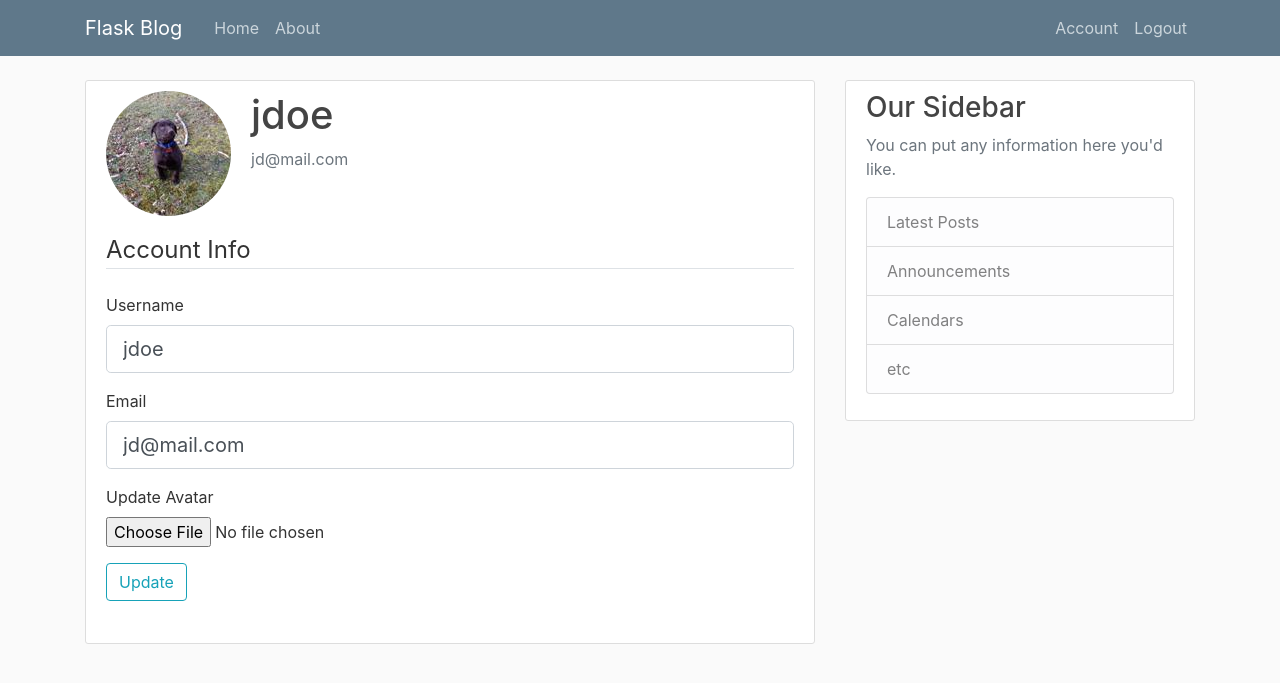
After one commit to mgivney/cs-flaskblog, a Flask app: page /account in a window 1280 px wide. The commit adds this page. Shown: the top 683 px of the page. Run offline with Flask 2, Linux system fonts and the light colour scheme; a user stored in the database is signed in; some libraries are stand-ins or nearby versions.

Commit message:
working app

```diff
--- a/flaskblog/__init__.py
+++ b/flaskblog/__init__.py
@@ -1,5 +1,7 @@
 from flask import Flask
 from flask_sqlalchemy import SQLAlchemy
+from flask_bcrypt import Bcrypt
+from flask_login import LoginManager
 import secrets
 
 app = Flask(__name__)
@@ -7,5 +9,9 @@ app.config['SECRET_KEY'] = secrets.token_hex(16)
 app.config['SQLALCHEMY_DATABASE_URI'] = 'sqlite:///blog.db'
 app.config['SQLALCHEMY_TRACK_MODIFICATIONS'] = False
 db = SQLAlchemy(app)
+bcrypt = Bcrypt(app)
+login_manager = LoginManager(app)
+login_manager.login_view = 'login'
+login_manager.login_message_category = 'info'
 
 from flaskblog import routes
--- a/flaskblog/forms.py
+++ b/flaskblog/forms.py
@@ -1,8 +1,12 @@
 from flask_wtf import FlaskForm
+from flask_wtf.file import FileField, FileAllowed
 from wtforms import StringField
 from wtforms.fields.core import BooleanField
 from wtforms.fields.simple import PasswordField, SubmitField
-from wtforms.validators import DataRequired, Email, EqualTo, Length
+from wtforms.validators import DataRequired, Email, EqualTo, Length, ValidationError
+from flaskblog.models import User
+from flask_login import current_user
+
 
 class RegistrationForm(FlaskForm):
     username = StringField('Username',
@@ -15,6 +19,14 @@ class RegistrationForm(FlaskForm):
             validators=[DataRequired(), EqualTo('password')])
     submit = SubmitField('Sign Up')
 
+    def validate_username(self, username):
+        if User.query.filter_by(username=username.data).first():
+           raise ValidationError('Username already exists.')
+
+    def validate_email(self, email):
+        if User.query.filter_by(email=email.data).first():
+           raise ValidationError(f'User already exists with email {self.email.data}.')
+
 
 
 class LoginForm(FlaskForm):
@@ -24,3 +36,23 @@ class LoginForm(FlaskForm):
             validators=[DataRequired()])
     remember = BooleanField('Remember Me')
     submit = SubmitField('Login')
+
+
+class AccountForm(FlaskForm):
+    username = StringField('Username',
+            validators=[DataRequired(), Length(min=2, max=20)])
+    email = StringField('Email',
+            validators=[DataRequired(), Email()])
+    picture = FileField('Update Avatar',
+            validators=[FileAllowed(['jpg','png'])])
+    submit = SubmitField('Update')
+
+    def validate_username(self, username):
+        if username.data != current_user.username:
+                if User.query.filter_by(username=username.data).first():
+                        raise ValidationError('Username already exists.')
+
+    def validate_email(self, email):
+        if email.data != current_user.email:
+                if User.query.filter_by(email=email.data).first():
+                        raise ValidationError(f'User already exists with email {self.email.data}.')
--- a/flaskblog/routes.py
+++ b/flaskblog/routes.py
@@ -1,7 +1,13 @@
-from flask import url_for, flash, redirect
+from flask import url_for, flash, redirect, request
 from flask.templating import render_template
-from flaskblog.forms import RegistrationForm, LoginForm
-from flaskblog import app
+from flask_login.utils import login_required, logout_user
+from flaskblog.forms import RegistrationForm, LoginForm, AccountForm
+from flaskblog import app, db, bcrypt
+from .models import User
+from flask_login import login_user, current_user
+import secrets
+import os
+from PIL import Image
 
 posts = [
     {
@@ -35,22 +41,80 @@ def about():
 
 @app.route('/register', methods=['GET', 'POST'])
 def register():
+    if current_user.is_authenticated:
+        return redirect(url_for('home'))
     form = RegistrationForm()
     if form.validate_on_submit():
-        flash(f'Account created for {form.username.data}!', 'success')
-        return redirect(url_for('home'))
+        hashed_password = bcrypt.generate_password_hash(form.password.data).decode('utf-8')
+        u = User(username=form.username.data,
+                 email=form.email.data,
+                 password=hashed_password)
+        u.save()
+        # db.session.add(u)
+        # db.session.commit()
+        flash(f'Account created for {form.username.data}! Please login', 'success')
+        return redirect(url_for('login'))
 
     return render_template('register.html', title='Register', form=form)
 
 
 @app.route('/login', methods=['GET', 'POST'])
 def login():
+    if current_user.is_authenticated:
+        return redirect(url_for('home'))
+
     form = LoginForm()
     if form.validate_on_submit():
-        if form.email.data == 'admin@blog.com' and form.password.data=='password':
-            flash(f'You have been logged in!', 'success')
-            return redirect(url_for('home'))
+        user = User.query.filter_by(email=form.email.data).first()
+        if user and bcrypt.check_password_hash(user.password, form.password.data):
+            login_user(user, remember=form.remember.data)
+            next_page = request.args.get('next')
+            return redirect(next_page) if next_page else redirect(url_for('home'))
         else:
-            flash(f'Login Unsuccessful. Please check username or password', 'danger')
+            flash(f'Login Unsuccessful. Please check email and password', 'danger')
 
     return render_template('login.html', title='Login', form=form)
+
+
+@app.route('/logout')
+def logout():
+    logout_user()
+    return redirect(url_for('home'))
+
+
+def save_picture(form_picture):
+    random_hex = secrets.token_hex(8)
+    # when we dont care about one of the values
+    # you can represent it as an underscore
+    _, fext = os.path.splitext(form_picture.filename)
+    pic_filename = f'{random_hex}{fext}'
+    picture_path = os.path.join(app.root_path, 'static/profile_pics', pic_filename)
+    output_size = (125,125)
+    i = Image.open(form_picture)
+    i.thumbnail(output_size)
+    i.save(picture_path)
+    return pic_filename
+
+
+@app.route('/account', methods=['GET', 'POST'])
+@login_required
+def account():
+    form = AccountForm()
+    if form.validate_on_submit():
+        if form.picture.data:
+            filename = save_picture(form.picture.data)
+            current_user.image_file = filename
+        current_user.username = form.username.data
+        current_user.email = form.email.data
+        current_user.save()
+        flash('Your account has been updated', 'success')
+        return redirect(url_for('account'))
+    elif request.method=='GET':
+        form.username.data = current_user.username
+        form.email.data = current_user.email
+
+    image_file = url_for('static', filename=f'profile_pics/{current_user.image_file}')
+    return render_template('account.html',
+                title='Account',
+                image_file=image_file,
+                form=form)
--- /dev/null
+++ b/flaskblog/templates/account.html
@@ -0,0 +1,64 @@
+{% extends 'layout.html' %}
+
+{% block content %}
+
+    <div class="content-section">
+        <div class="media">
+            <img class="rounded-circle account-img" src="{{image_file}}">
+            <div class="media-body">
+                <h2 class="account-heading">{{current_user.username}}</h2>
+                <p class="text-secondary">{{current_user.email}}</p>
+            </div>
+        </div>
+        <!-- FORM HERE -->
+        <form action="" method="post" enctype="multipart/form-data">
+            {{ form.hidden_tag() }}
+            <fieldset class="form-group">
+                <legend class="border-bottom mb-4">Account Info</legend>
+                <div class="form-group">
+                    {{ form.username.label(class='form-control-label') }}
+                    {% if form.username.errors %}
+                        {{ form.username(class='form-control form-control-lg is-invalid') }}
+                        <div class="invalid-feedback">
+                            {% for error in form.username.errors %}
+                                <span>{{ error }}</span>
+                            {% endfor %}
+                        </div>
+                    {% else %}
+                        {{ form.username(class='form-control form-control-lg') }}
+                    {% endif %}
+
+                </div>
+                <div class="form-group">
+                    {{ form.email.label(class='form-control-label') }}
+                    {% if form.email.errors %}
+                        {{ form.email(class='form-control form-control-lg is-invalid') }}
+                        <div class="invalid-feedback">
+                            {% for error in form.email.errors %}
+                                <span>{{ error }}</span>
+                            {% endfor %}
+                        </div>
+                    {% else %}
+                        {{ form.email(class='form-control form-control-lg') }}
+                    {% endif %}
+                </div>
+                <div class="form-group">
+                    {{form.picture.label()}}
+                    {{form.picture(class="form-control-file")}}
+                    {%if form.picture.errors%}
+                        {% for error in form.picture.errors %}
+                            <span class="text-danger">{{ error }}</span><br/>
+                        {% endfor %}
+
+                    {%endif%}
+
+                </div>
+                <div class="form-group">
+                    {{ form.submit(class="btn btn-outline-info")}}
+                </div>
+
+            </fieldset>
+        </form>
+    </div>
+
+{% endblock content %}
--- a/flaskblog/templates/layout.html
+++ b/flaskblog/templates/layout.html
@@ -30,14 +30,18 @@
               </div>
               <!-- Navbar Right Side -->
               <div class="navbar-nav">
-                <a class="nav-item nav-link" href="{{ url_for('login') }}">Login</a>
-                <a class="nav-item nav-link" href="{{ url_for('register') }}">Register</a>
+                {% if current_user.is_authenticated %}
+                <a class="nav-item nav-link" href="{{ url_for('account') }}">Account</a>
+                <a class="nav-item nav-link" href="{{ url_for('logout') }}">Logout</a>
+                {% else %}
+                  <a class="nav-item nav-link" href="{{ url_for('login') }}">Login</a>
+                  <a class="nav-item nav-link" href="{{ url_for('register') }}">Register</a>
+                {% endif %}
               </div>
             </div>
           </div>
         </nav>
       </header>
-
 
       <main role="main" class="container">
         <div class="row">
```
Also changed, not shown: flaskblog/models.py (+14 -2 lines), flaskblog/blog.db, flaskblog/static/profile_pics/747dbb3216e9537a.png (added), flaskblog/static/profile_pics/avatar.jpg (added), flaskblog/static/profile_pics/deff73bd281c922d.jpg (added).
